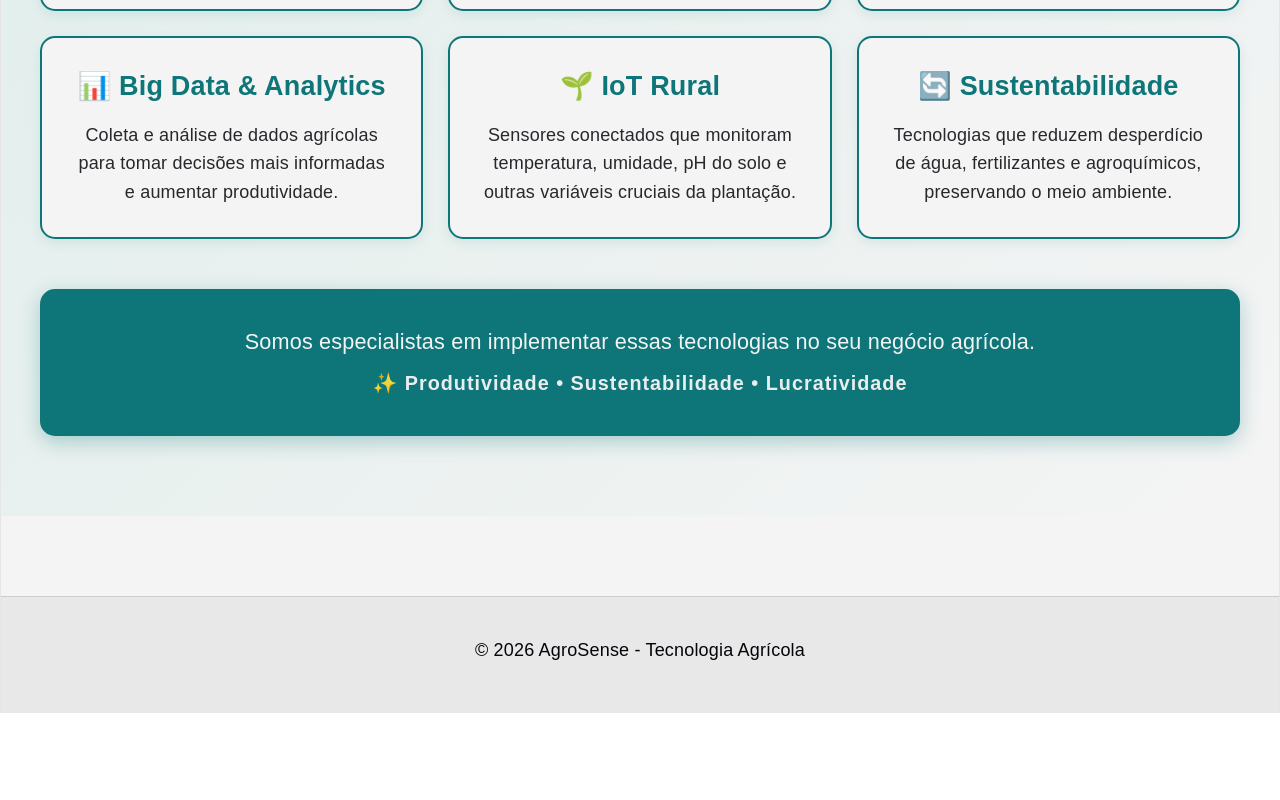
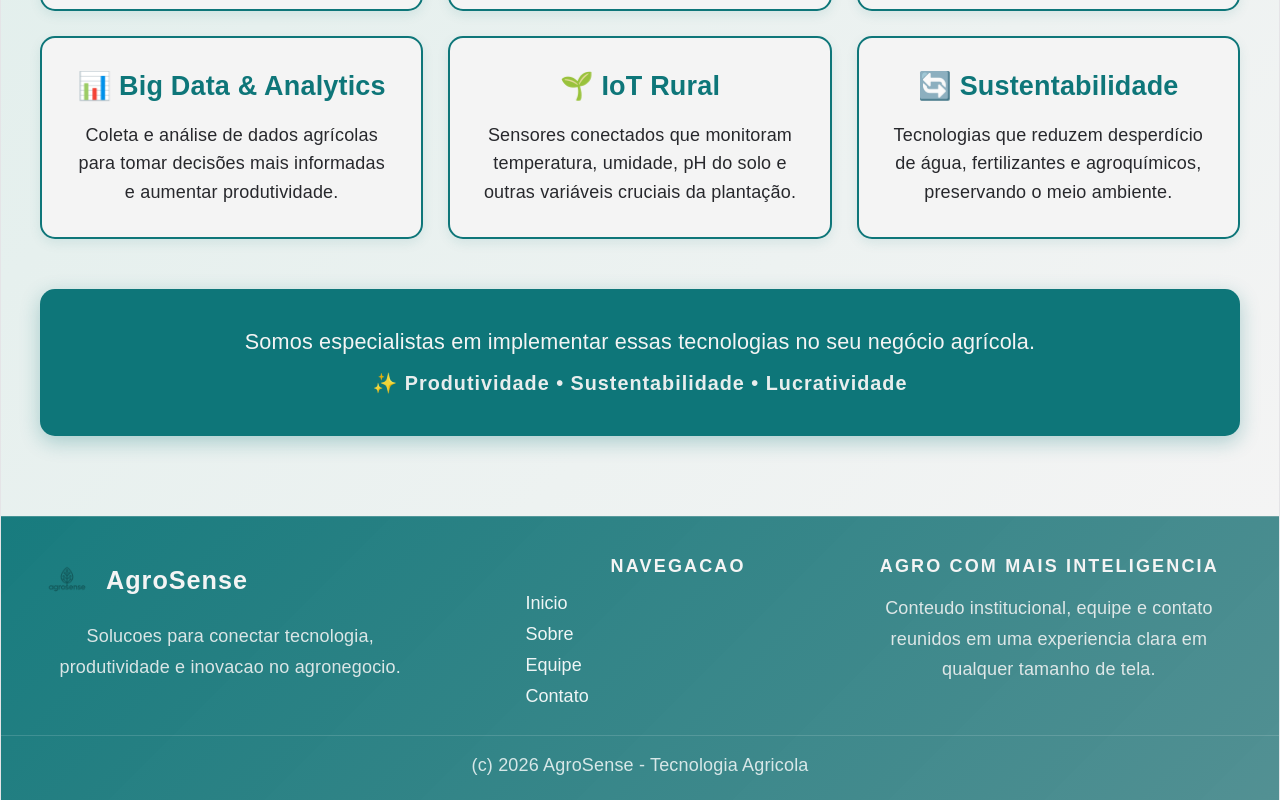
Before and after one commit to FeKinDeR/Agrosense-Fase6, a React (Vite) app: page / in a window 1280 px wide. Shown: the part 952-1752 px from the top of the page. Before the commit the page ends 1665 px from the top, so only its background shows below. Built offline with nearby package versions, Linux system fonts and the light colour scheme.

Commit message:
Addint Footer
Adicionando footer

```diff
--- a/src/App.css
+++ b/src/App.css
@@ -250,16 +250,141 @@ html, body, #root {
 }
 
 .site-footer {
-    margin-top: 80px;
-    padding: 40px 20px;
-    text-align: center;
-    border-top: 1px solid #ccc;
-    background-color: rgba(0,0,0,0.05);
+    margin-top: auto;
+    background:
+        linear-gradient(135deg, rgba(14, 118, 121, 0.96), rgba(69, 136, 139, 0.92));
+    color: #f4f4f4;
+    border-top: 1px solid rgba(255, 255, 255, 0.16);
 }
 
 .footer-copyright {
-    margin-bottom: 10px;
-    color: var(--color-dark);
+    width: min(1200px, calc(100% - 40px));
+    margin: 0 auto;
+    padding: 16px 0 22px;
+    color: rgba(255, 255, 255, 0.8);
+    text-align: center;
+}
+
+.site-footer-container {
+    width: min(1200px, calc(100% - 40px));
+    margin: 0 auto;
+    padding: 36px 0 28px;
+    display: grid;
+    grid-template-columns: 1.2fr 0.8fr 1fr;
+    gap: 28px;
+    align-items: start;
+}
+
+.footer-brand,
+.footer-links,
+.footer-highlight {
+    display: flex;
+    flex-direction: column;
+    gap: 14px;
+}
+
+.footer-brand-button {
+    display: inline-flex;
+    align-items: center;
+    gap: 12px;
+    width: fit-content;
+    border: none;
+    background: transparent;
+    color: inherit;
+    cursor: pointer;
+    padding: 0;
+}
+
+.footer-logo {
+    width: 54px;
+    height: 54px;
+    object-fit: contain;
+}
+
+.footer-brand-name {
+    font-size: 1.4rem;
+    font-weight: 700;
+    letter-spacing: 0.04em;
+}
+
+.footer-description,
+.footer-highlight p {
+    margin: 0;
+    line-height: 1.7;
+    color: rgba(244, 244, 244, 0.88);
+    max-width: 38ch;
+}
+
+.footer-links h3,
+.footer-highlight h3 {
+    margin: 0;
+    font-size: 1rem;
+    text-transform: uppercase;
+    letter-spacing: 0.12em;
+}
+
+.footer-nav {
+    display: flex;
+    flex-direction: column;
+    align-items: flex-start;
+    gap: 10px;
+}
+
+.footer-link {
+    border: none;
+    background: transparent;
+    color: rgba(255, 255, 255, 0.92);
+    cursor: pointer;
+    font-size: 1rem;
+    padding: 0;
+    transition: opacity 0.3s ease, transform 0.3s ease;
+}
+
+.footer-link:hover {
+    opacity: 0.75;
+    transform: translateX(3px);
+}
+
+.footer-bottom {
+    border-top: 1px solid rgba(255, 255, 255, 0.14);
+}
+
+.dark-mode .site-footer {
+    background:
+        linear-gradient(135deg, rgba(14, 45, 46, 0.98), rgba(27, 51, 52, 0.96));
+}
+
+@media (max-width: 900px) {
+    .site-footer-container {
+        grid-template-columns: 1fr 1fr;
+    }
+
+    .footer-highlight {
+        grid-column: 1 / -1;
+    }
+}
+
+@media (max-width: 640px) {
+    .site-footer-container {
+        width: min(100%, calc(100% - 28px));
+        grid-template-columns: 1fr;
+        gap: 22px;
+        padding: 30px 0 24px;
+    }
+
+    .footer-brand-button {
+        width: 100%;
+    }
+
+    .footer-nav {
+        gap: 12px;
+    }
+
+    .footer-copyright {
+        width: min(100%, calc(100% - 28px));
+        padding: 14px 0 18px;
+        font-size: 0.92rem;
+    }
 }
 
 .btn-admin-link {
--- a/src/App.jsx
+++ b/src/App.jsx
@@ -2,6 +2,7 @@ import { useState, useEffect } from 'react';
 import './App.css';
 import './assets/css/styles.css';
 import Header from './Header';
+import Footer from './Footer';
 import AdminPanel from './AdminPanel';
 import Contato from './entre-em-contato';
 import Sobre from './Sobre';
@@ -23,17 +24,16 @@ function App() {
   const toggleDarkMode = () => setDarkMode(!darkMode);
 
   const entrarNoAdmin = () => {
-    const senha = prompt("Digite a senha de administrador:");
-    if (senha === "1234") {
+    const senha = prompt('Digite a senha de administrador:');
+    if (senha === '1234') {
       setTelaAtiva('admin');
     } else {
-      alert("Acesso Negado!");
+      alert('Acesso Negado!');
     }
   };
 
   return (
     <div className={darkMode ? 'dark-mode' : 'light-mode'}>
-      {/* Mostra Header em todas as páginas exceto Admin */}
       {telaAtiva !== 'admin' && (
         <Header
           telaAtiva={telaAtiva}
@@ -44,7 +44,6 @@ function App() {
         />
       )}
 
-      {/* Lógica de Telas */}
       {telaAtiva === 'admin' ? (
         <AdminPanel voltar={() => setTelaAtiva('home')} />
       ) : (
@@ -53,8 +52,10 @@ function App() {
             <>
               <div className="hero">
                 <h1 className="hero-title">Tecnologias que facilitam</h1>
-                <p className="hero-text">Trazendo melhorias para o seu negócio.</p>
-                <button className="btn" onClick={() => setTelaAtiva('contato')}>Fale com a gente</button>
+                <p className="hero-text">Trazendo melhorias para o seu negocio.</p>
+                <button className="btn" onClick={() => setTelaAtiva('contato')}>
+                  Fale com a gente
+                </button>
               </div>
               <TecnologiasAgronegocios />
             </>
@@ -66,9 +67,7 @@ function App() {
 
           {telaAtiva === 'contato' && <Contato voltar={() => setTelaAtiva('home')} />}
 
-          <footer className="site-footer">
-            <p className="footer-copyright">© 2026 AgroSense - Tecnologia Agrícola</p>
-          </footer>
+          <Footer setTelaAtiva={setTelaAtiva} />
         </>
       )}
     </div>
--- a/src/CardsPagina.jsx
+++ b/src/CardsPagina.jsx
@@ -1,7 +1,7 @@
 import React, { useState, useEffect } from 'react';
 import Card from './Card';
 
-function CardsPagina({ cards, cardsPerPage = 3 }) {
+function CardsPagina({ cards, cardsPerPage = 3, mostrarInfoPaginacao = true }) {
   const [paginaAtual, setPaginaAtual] = useState(1);
 
   // Calcula o total de páginas
@@ -69,9 +69,9 @@ function CardsPagina({ cards, cardsPerPage = 3 }) {
         </div>
       )}
 
-      <div className="info-paginacao">
+      {mostrarInfoPaginacao && <div className="info-paginacao">
         <p>Página {paginaAtual} de {totalPaginas}</p>
-      </div>
+      </div>}
     </div>
   );
 }
--- /dev/null
+++ b/src/Footer.jsx
@@ -0,0 +1,56 @@
+import React from 'react';
+import logo from './assets/imgs/logo_sem_fundo.png';
+
+function Footer({ setTelaAtiva }) {
+  const links = [
+    { id: 'home', label: 'Inicio' },
+    { id: 'sobre', label: 'Sobre' },
+    { id: 'equipe', label: 'Equipe' },
+    { id: 'contato', label: 'Contato' },
+  ];
+
+  return (
+    <footer className="site-footer">
+      <div className="site-footer-container">
+        <div className="footer-brand">
+          <button className="footer-brand-button" onClick={() => setTelaAtiva('home')}>
+            <img src={logo} alt="AgroSense" className="footer-logo" />
+            <span className="footer-brand-name">AgroSense</span>
+          </button>
+          <p className="footer-description">
+            Solucoes para conectar tecnologia, produtividade e inovacao no agronegocio.
+          </p>
+        </div>
+
+        <div className="footer-links">
+          <h3>Navegacao</h3>
+          <nav className="footer-nav" aria-label="Navegacao do rodape">
+            {links.map((link) => (
+              <button
+                key={link.id}
+                className="footer-link"
+                onClick={() => setTelaAtiva(link.id)}
+              >
+                {link.label}
+              </button>
+            ))}
+          </nav>
+        </div>
+
+        <div className="footer-highlight">
+          <h3>Agro com mais inteligencia</h3>
+          <p>
+            Conteudo institucional, equipe e contato reunidos em uma experiencia clara em
+            qualquer tamanho de tela.
+          </p>
+        </div>
+      </div>
+
+      <div className="footer-bottom">
+        <p className="footer-copyright">(c) 2026 AgroSense - Tecnologia Agricola</p>
+      </div>
+    </footer>
+  );
+}
+
+export default Footer;
--- a/src/Sobre.jsx
+++ b/src/Sobre.jsx
@@ -22,12 +22,6 @@ function Sobre({ voltar }) {
       alt: "Missão",
       resumo: "Nossa missão.",
       detalhes: "Trazer tecnologia inovadora para transformar o agronegócio brasileiro."
-    },
-    {
-      imagem: imgProjeto,
-      alt: "Visão",
-      resumo: "Nossa visão.",
-      detalhes: "Ser referência em soluções tecnológicas para o setor agrícola."
     }
   ];
 
@@ -38,7 +32,7 @@ function Sobre({ voltar }) {
         <p className="sobre-intro">Conheça mais sobre nosso projeto e equipe</p>
       </div>
 
-      <CardsPagina cards={cardsData} cardsPerPage={3} />
+      <CardsPagina cards={cardsData} cardsPerPage={3} mostrarInfoPaginacao={false} />
 
       <div className="video-section">
         <h2>Nossa Apresentação</h2>
--- a/src/assets/css/styles.css
+++ b/src/assets/css/styles.css
@@ -39,6 +39,8 @@
 .light-mode, .dark-mode {
     min-height: 100vh;
     width: 100%;
+    display: flex;
+    flex-direction: column;
     background-color: var(--color-light);
     color: var(--color-dark);
     transition: background-color var(--transition), color var(--transition);
```
